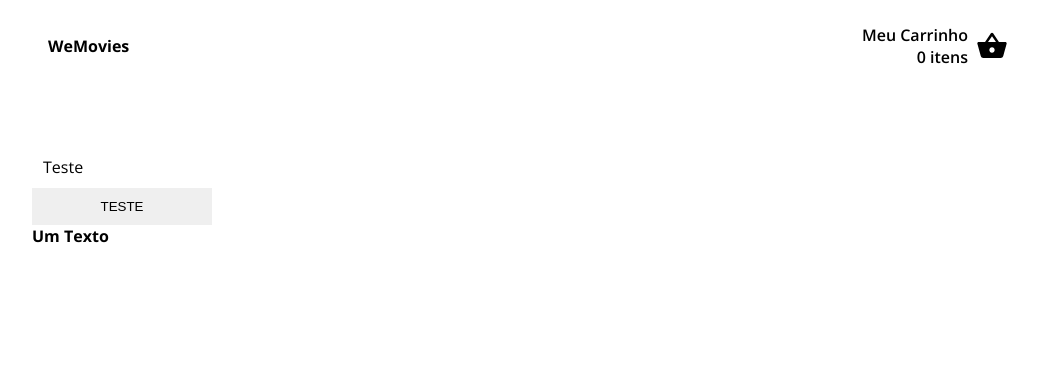
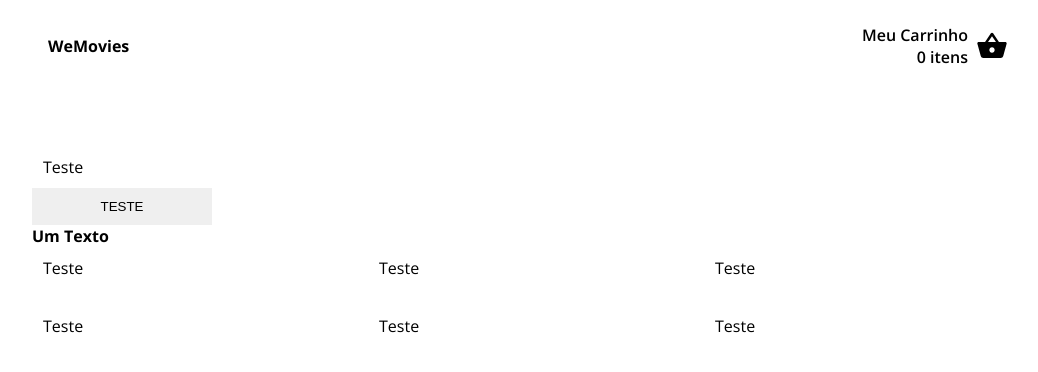
Before and after one commit to dtoloto/wefit-app, a Next.js app: page / in a window 1280 px wide. Shown: the top 372 px of the page, without its empty margins (112-1150 px from the left). Built offline with nearby package versions, Linux system fonts and the light colour scheme.

Commit message:
feat add row

```diff
--- /dev/null
+++ b/src/app/atomic-components/atoms/Row/component.index.tsx
@@ -0,0 +1,12 @@
+'use client'
+import React from 'react'
+import { IRow } from './component.types'
+import { StyledRow } from './component.styles'
+
+export const Row = ({ mobile, tablet, desktop, children }: IRow) => {
+  return (
+    <StyledRow mobile={mobile} tablet={tablet} desktop={desktop}>
+      {children}
+    </StyledRow>
+  )
+}
--- /dev/null
+++ b/src/app/atomic-components/atoms/Row/component.styles.ts
@@ -0,0 +1,19 @@
+import styled from 'styled-components'
+import { IRow } from './component.types'
+
+export const StyledRow = styled.div<IRow>`
+  display: grid;
+  grid-template-columns: repeat(${({ mobile }) => mobile}, 1fr);
+  gap: 1rem;
+
+  @media (min-width: 768px) {
+    grid-template-columns: repeat(${({ tablet, mobile }) => tablet || mobile}, 1fr);
+  }
+
+  @media (min-width: 1024px) {
+    grid-template-columns: repeat(
+      ${({ desktop, tablet, mobile }) => desktop || tablet || mobile},
+      1fr
+    );
+  }
+`
--- /dev/null
+++ b/src/app/atomic-components/atoms/Row/index.ts
@@ -0,0 +1,2 @@
+export * from './component.index'
+export * from './component.types'
--- a/src/app/atomic-components/atoms/index.ts
+++ b/src/app/atomic-components/atoms/index.ts
@@ -2,4 +2,5 @@ export * from './Button'
 export * from './Container'
 export * from './Card'
 export * from './Loader'
+export * from './Row'
 export * from './Text'
--- a/src/app/atomic-components/atoms/template/component.index.tsx
+++ b/src/app/atomic-components/atoms/template/component.index.tsx
@@ -1,3 +1,4 @@
+'use client'
 import React from 'react'
 import { IComponent } from './component.types'
 
--- a/src/app/page.tsx
+++ b/src/app/page.tsx
@@ -1,5 +1,5 @@
 import { Header } from './atomic-components'
-import { Container } from './atomic-components/atoms'
+import { Container, Row } from './atomic-components/atoms'
 import { Button } from './atomic-components/atoms/Button'
 import { Card } from './atomic-components/atoms/Card'
 import { Loader } from './atomic-components/atoms/Loader'
@@ -18,6 +18,15 @@ export default function Home() {
         <Text $colorSchema="grey1" $size="xs">
           Um Texto
         </Text>
+
+        <Row mobile={1} desktop={3}>
+          <Card>Teste</Card>
+          <Card>Teste</Card>
+          <Card>Teste</Card>
+          <Card>Teste</Card>
+          <Card>Teste</Card>
+          <Card>Teste</Card>
+        </Row>
       </Container>
     </main>
   )
```
Also changed, not shown: src/app/atomic-components/atoms/Row/component.types.ts (added, +8 -0 lines), 1 other file (tests, documents, lock files or other folders).
